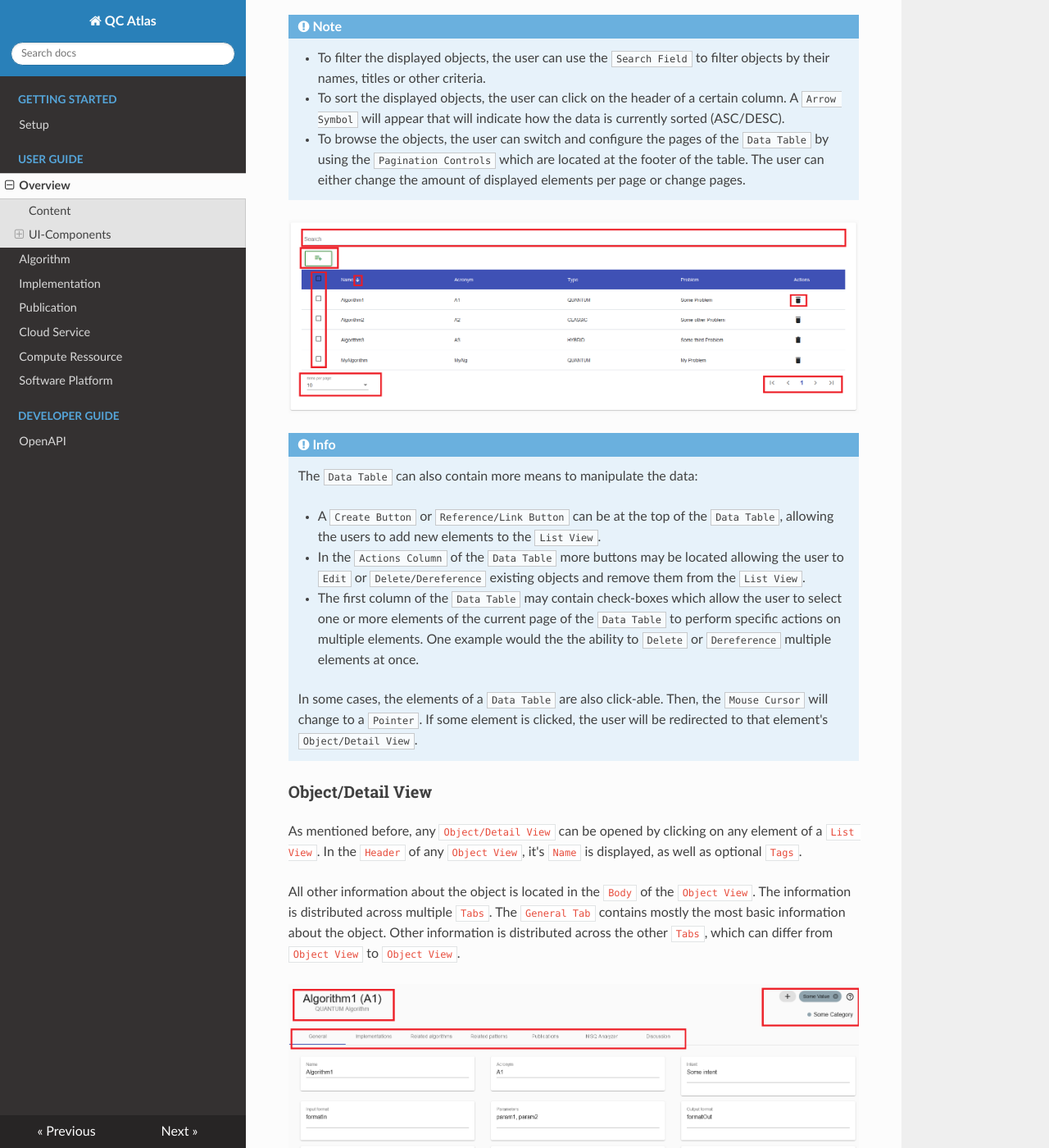
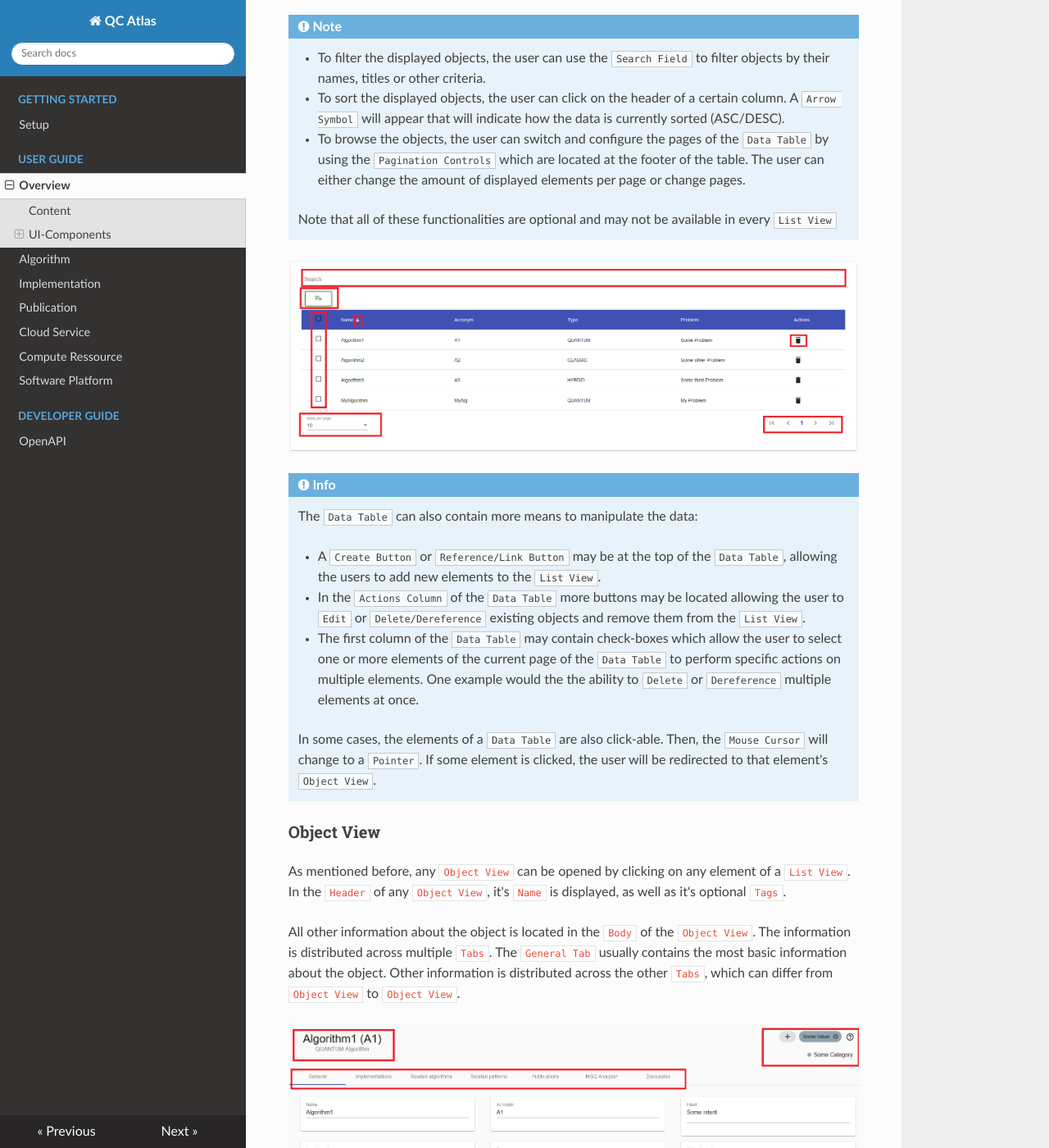
Before and after one commit to UST-QuAntiL/quantil-docs, an MkDocs documentation site: the page built from docs/user-guide/overview.md, in a window 1280 px wide and 1400 px high, scrolled down 1850 px. Shown: the whole window at 82% size. Built offline with MkDocs 1.6.1, drawn with Linux system fonts in a browser that asks for light colours; nearby versions of some CDN libraries; some of the changed text lies outside the part shown.

Commit message:
Minor adjustments to overview of user-guide

```diff
--- a/docs/user-guide/overview.md
+++ b/docs/user-guide/overview.md
@@ -6,7 +6,7 @@
 * [Implementation](../user-guide/implementation.md)
 
 ## UI-Components
-The UI of the ``Pattern-Atlas`` is built using ``List Views`` and ``Object/Detail Views``.
+The UI of the ``Pattern-Atlas`` is built using ``List Views`` and ``Object Views``.
 
 ### List View
 ``List Views`` can be reached by using the ``Navigation Bar`` on the left side of the UI.
@@ -24,22 +24,24 @@ The ``List Views`` contain ``Data-Tables`` which are responsible for displaying
 	* To sort the displayed objects, the user can click on the header of a certain column. A ``Arrow Symbol`` will appear that will indicate how the data is currently sorted (ASC/DESC).
 	* To browse the objects, the user can switch and configure the pages of the ``Data Table`` by using the ``Pagination Controls`` which are located at the footer of the table. The user can either change the amount of displayed elements per page or change pages.
 
+	Note that all of these functionalities are optional and may not be available in every ``List View``
+
 ![alt text](./../images/overview/Example_List_View.PNG "Example of a List View: Algorithm List View")
 
 !!! info
     The ``Data Table`` can also contain more means to manipulate the data:
 
-    * A ``Create Button`` or ``Reference/Link Button`` can be at the top of the ``Data Table``, allowing the users to add new elements to the ``List View``.
+    * A ``Create Button`` or ``Reference/Link Button`` may be at the top of the ``Data Table``, allowing the users to add new elements to the ``List View``.
 	* In the ``Actions Column`` of the ``Data Table`` more buttons may be located allowing the user to ``Edit`` or ``Delete/Dereference`` existing objects and remove them from the ``List View``.
 	* The first column of the ``Data Table`` may contain check-boxes which allow the user to select one or more elements of the current page of the ``Data Table`` to perform specific actions on multiple elements. One example would the the ability to ``Delete`` or ``Dereference`` multiple elements at once.
 
-	In some cases, the elements of a ``Data Table`` are also click-able. Then, the ``Mouse Cursor`` will change to a ``Pointer``. If some element is clicked, the user will be redirected to that element's ``Object/Detail View``.
+	In some cases, the elements of a ``Data Table`` are also click-able. Then, the ``Mouse Cursor`` will change to a ``Pointer``. If some element is clicked, the user will be redirected to that element's ``Object View``.
 
 
-### Object/Detail View
-As mentioned before, any ``Object/Detail View`` can be opened by clicking on any element of a ``List View``. In the ``Header`` of any ``Object View``, it's ``Name`` is displayed, as well as optional ``Tags``.
+### Object View
+As mentioned before, any ``Object View`` can be opened by clicking on any element of a ``List View``. In the ``Header`` of any ``Object View``, it's ``Name`` is displayed, as well as it's optional ``Tags``.
 
-All other information about the object is located in the ``Body`` of the ``Object View``. The information is distributed across multiple ``Tabs``. The ``General Tab`` contains mostly the most basic information about the object. Other information is distributed across the other ``Tabs``, which can differ from ``Object View`` to ``Object View``.
+All other information about the object is located in the ``Body`` of the ``Object View``. The information is distributed across multiple ``Tabs``. The ``General Tab`` usually contains the most basic information about the object. Other information is distributed across the other ``Tabs``, which can differ from ``Object View`` to ``Object View``.
 
 ![alt text](./../images/overview/Example_Object_View.PNG "Example of a Object View: Algorithm View")
 
```
